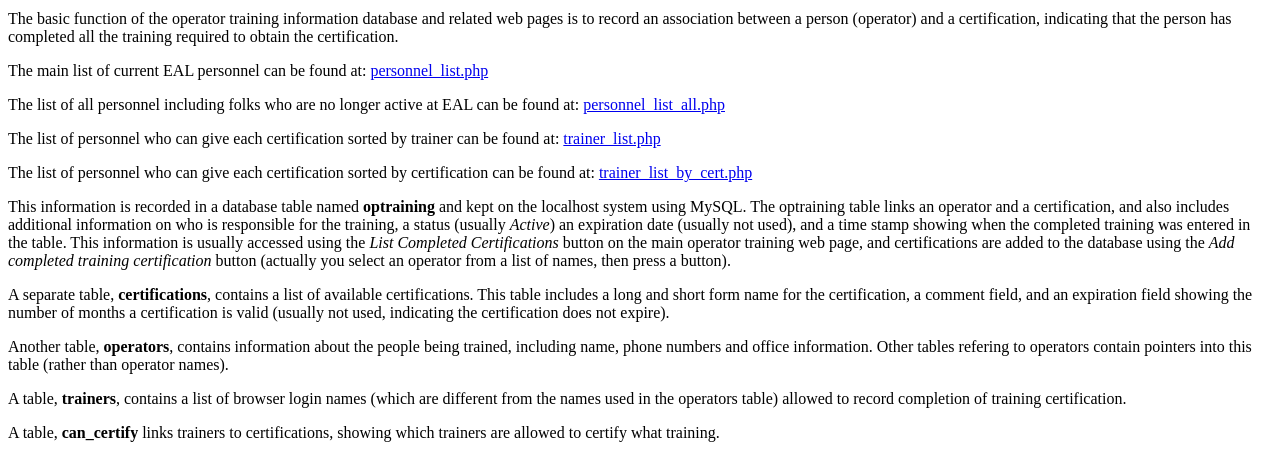
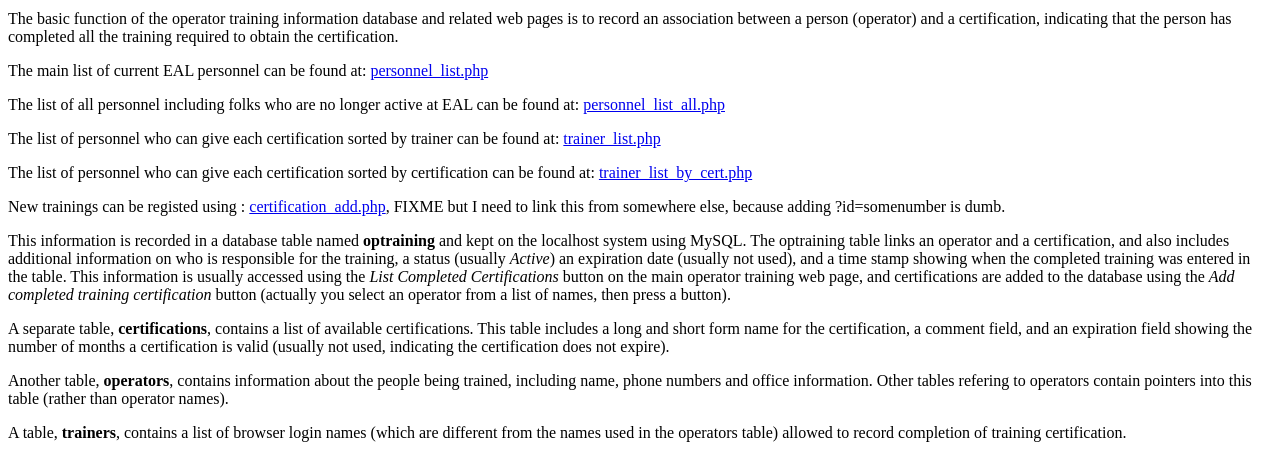
Before and after one commit to EAL-Engineering/EAL-Training-Database, a PHP site: page / in a window 1280 px wide. Shown: the part 171-627 px from the top of the page. Run offline with PHP 8.4, Linux system fonts and the light colour scheme.

Commit message:
Add temporary link to certification_add.

```diff
--- a/index.php
+++ b/index.php
@@ -32,6 +32,10 @@
 	<p>The list of personnel who can give each certification sorted by certification can be found at:
 		<a href="trainer_list_by_cert.php">trainer_list_by_cert.php</a>
 	</p>
+	<p>New trainings can be registed using :
+		<a href="certification_add.php">certification_add.php</a>, FIXME but I need to link this from
+		somewhere else, because adding ?id=somenumber is dumb.
+	</p>
 
 	<p>This information is recorded in a database table named <b>optraining</b> and kept on the
 	localhost system using MySQL.  The optraining table links an operator and a certification, and
```
